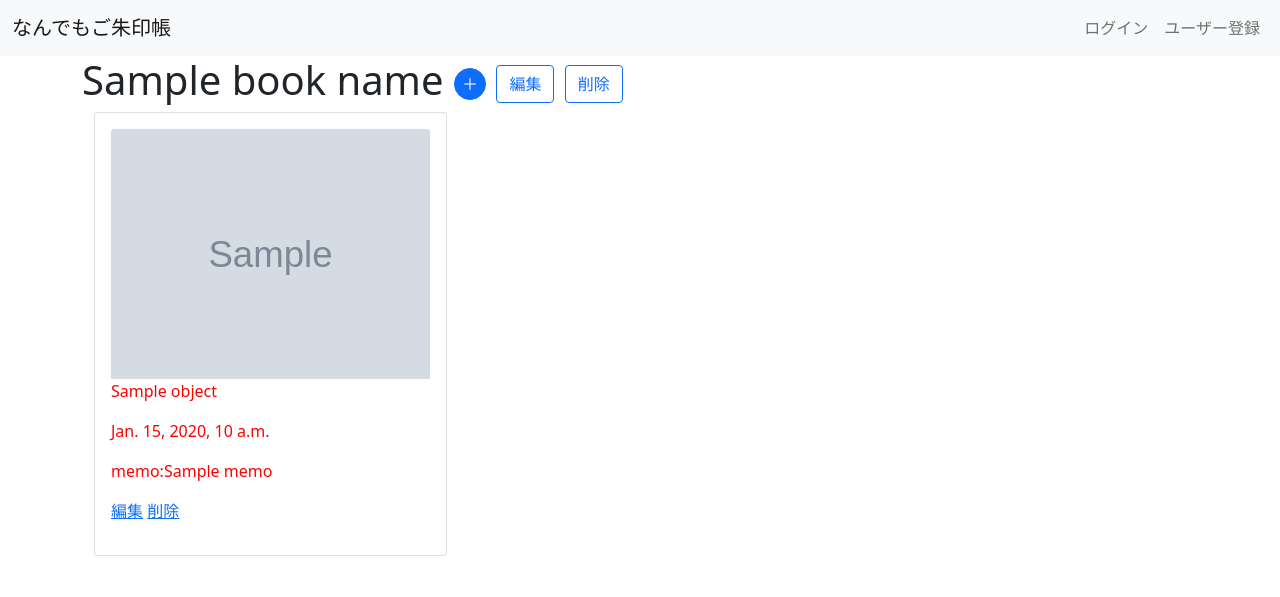
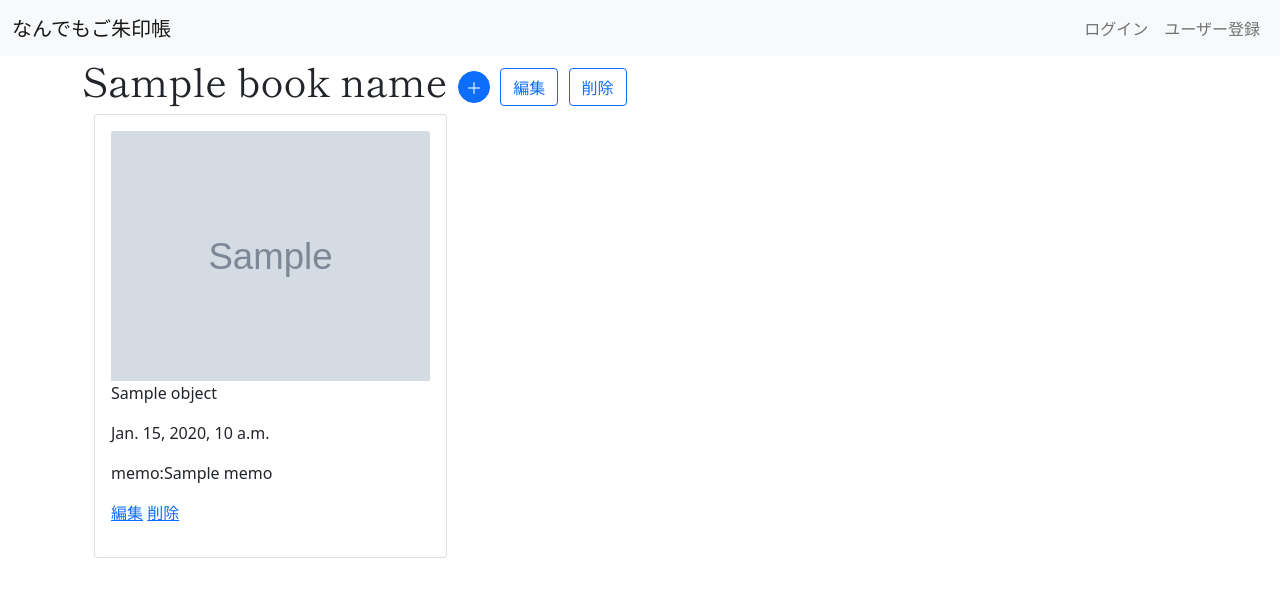
Before and after one commit to pokopok/Atsumecho, a Django app: template templates/goshuin_books/book.html in a window 1280 px wide. Shown: the top 597 px of the page. Run offline with Django 4.2, Linux system fonts and the light colour scheme; the template is opened without the code that fills it: most values are stand-ins (such as "Sample title", 1, 10 or a date in 2020); grey boxes marked "Sample" are stand-in pictures.

Commit message:
font setting

```diff
--- a/static/css/base.css
+++ /dev/null
@@ -1,3 +0,0 @@
-p{
-    color: red;
-}
--- /dev/null
+++ b/static/css/style.css
@@ -0,0 +1,7 @@
+nav {
+    font-family: 'Shippori Mincho', serif;
+}
+
+h1 {
+    font-family: 'Shippori Mincho', serif;
+}
--- a/templates/base.html
+++ b/templates/base.html
@@ -4,7 +4,9 @@
   <head>
     <meta charset="utf-8">
     <link href="https://cdn.jsdelivr.net/npm/bootstrap@5.0.2/dist/css/bootstrap.min.css" rel="stylesheet" integrity="sha384-EVSTQN3/azprG1Anm3QDgpJLIm9Nao0Yz1ztcQTwFspd3yD65VohhpuuCOmLASjC" crossorigin="anonymous">
-    <link href="{% static 'css/base.css' %}" rel="stylesheet">
+    <link rel="preconnect" href="https://fonts.googleapis.com">
+    <link href="https://fonts.googleapis.com/css2?family=Shippori+Mincho&display=swap" rel="stylesheet">
+    <link href="{% static 'css/style.css' %}" rel="stylesheet">
     <title>なんでもご朱印帳</title>
   </head>
 
```
